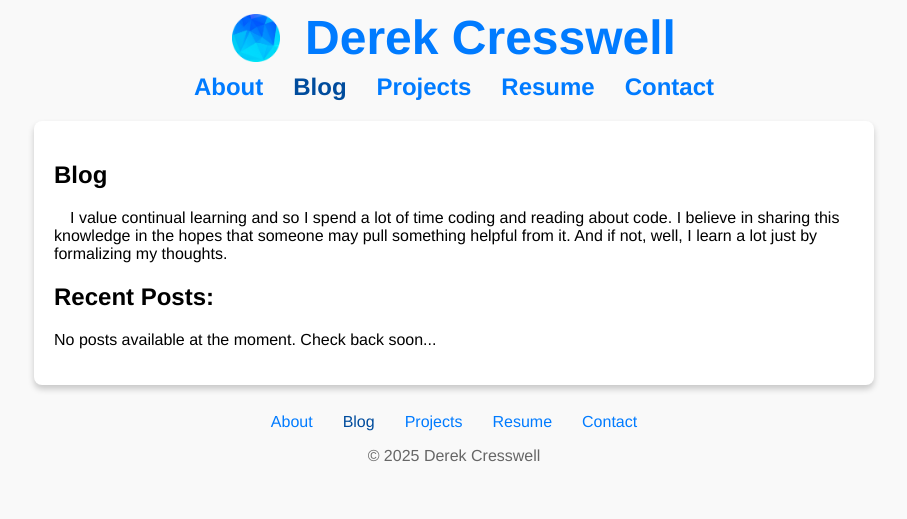
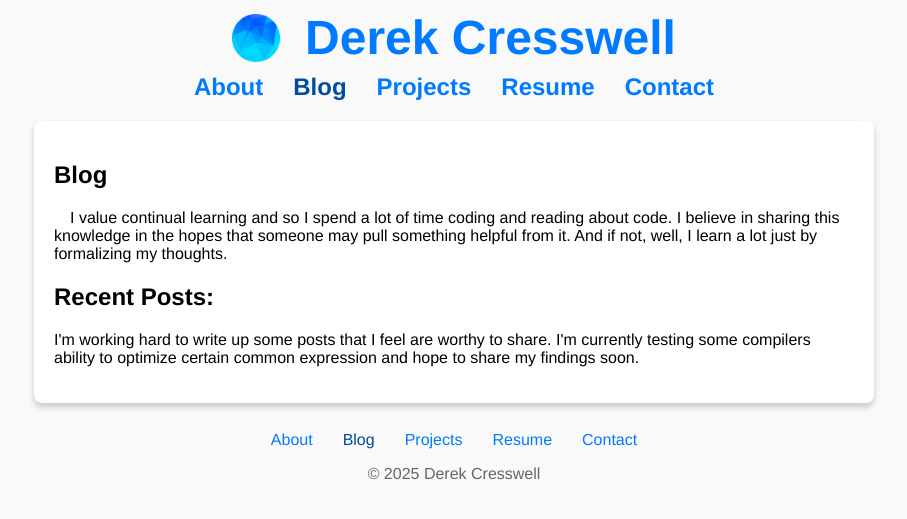
Before and after one commit to DerekCresswell/DerekCresswell.github.io, a Jekyll site: the page built from blog.html, in a window 1280 px wide. Shown: the top 519 px of the page, without its empty margins (186-1093 px from the left). Built offline with Jekyll 4.4.1, drawn with Linux system fonts in a browser that asks for light colours.

Commit message:
Updates empty blog message

```diff
--- a/blog.html
+++ b/blog.html
@@ -16,6 +16,6 @@ title: Blog
 {% endfor %}
 
 {% include alternating_list.html
-    empty_message="No posts available at the moment. Check back soon..."
+    empty_message="I'm working hard to write up some posts that I feel are worthy to share. I'm currently testing some compilers ability to optimize certain common expression and hope to share my findings soon."
     items=blog_listings
 %}
```
